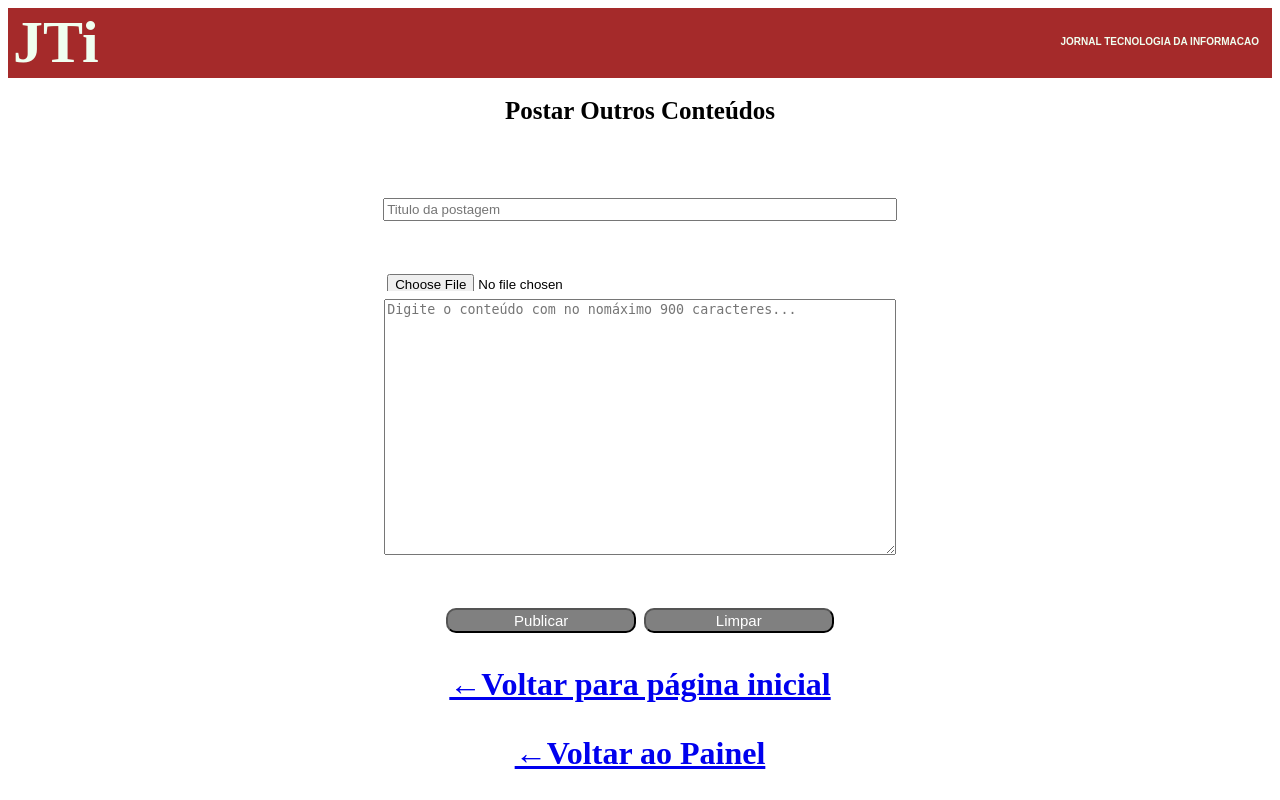
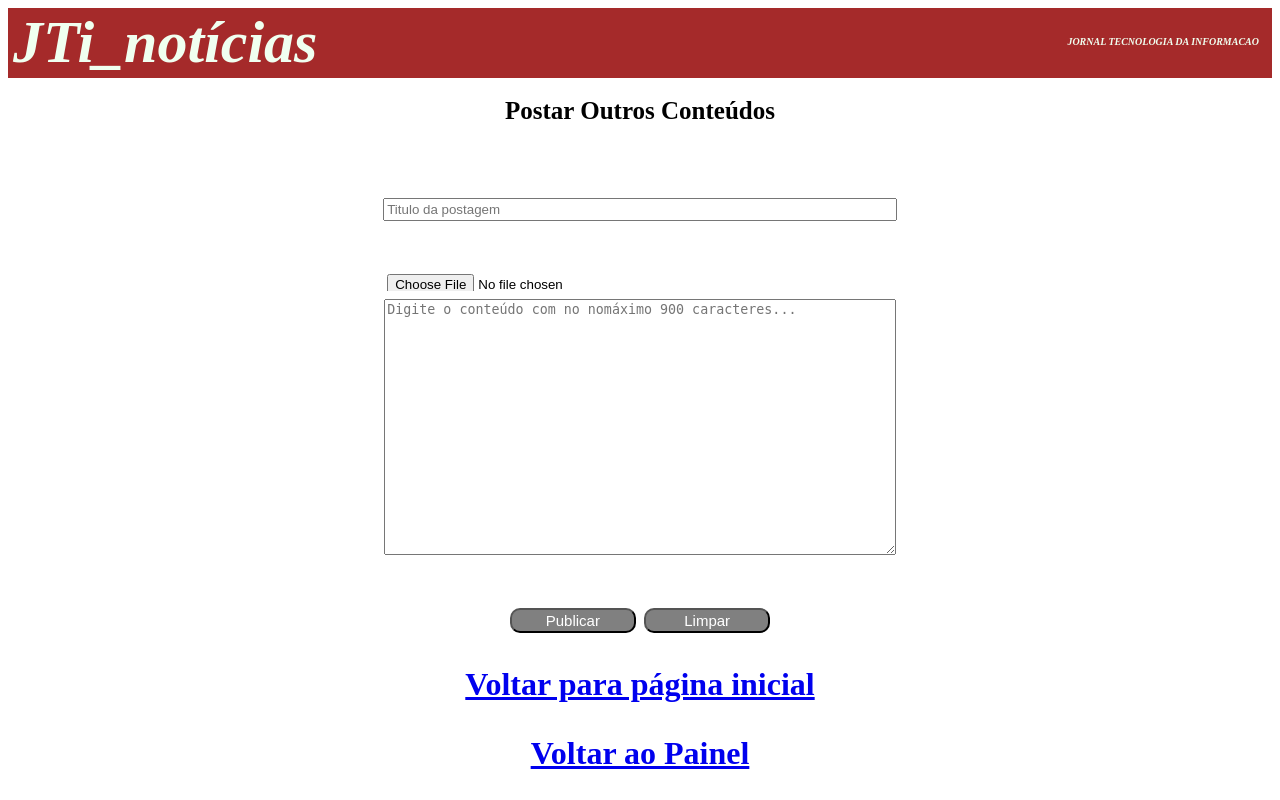
Before and after one commit to Robertobarross/Jornal_TI, a PHP site: page /Form_postar_II.php in a window 1280 px wide. Run offline with PHP 8.4, Linux system fonts and the light colour scheme.

Commit message:
Ajustes finais

```diff
--- a/Form_postar_II.php
+++ b/Form_postar_II.php
@@ -11,13 +11,13 @@
 <div id="Topo"><!-- Inicio da div top -->
 
          <!-- Titulo da aplicação -->
-         <h1 class="Titulo_1">JTi<a class="Subtitulo">JORNAL TECNOLOGIA DA INFORMACAO</a></h1>
+         <h1 class="Titulo_1">JTi_notícias<a class="Subtitulo">JORNAL TECNOLOGIA DA INFORMACAO</a></h1>
 
          <!-- Configuração com CSS do Topo, Titulo e Subtitulo -->
          <style type="text/css">
          #Topo{width: 100%; height: 70px; background-color: brown; margin: 5px,5px; }
-         .Titulo_1{font-size: 60px; font-family: broadway; margin: 5px; margin-top: 3px; color: honeydew;}
-         .Subtitulo{font-size: 10px; font-family: Arial; float: right; margin: 8px; margin-top: 28px;}
+         .Titulo_1{font-size: 60px; font-family: broadway; font-style:italic; margin: 5px; margin-top: 3px; color: honeydew;}
+         .Subtitulo{font-size: 10px; font-family: broadway; float: right; margin: 8px; margin-top: 28px;}
          </style>
 
 </div><!-- Fim da div topo -->
@@ -37,6 +37,9 @@
         <p><input type="submit" value="Publicar" class="bt_cad">
         <input type="reset" value="Limpar" class="bt_cad">
 
+        <p><a href="index.php" class="link">Voltar para página inicial</a></p>
+        <a href="Menu.php" class="link">Voltar ao Painel</a>
+
         </form>
 
         <!-- Formato com css -->
@@ -44,13 +47,10 @@
         .titulo{font-size: 25px; font-family: broadway; padding: 2px;}
         .camp_cad{width: 40%; margin: 2px; height: 15px; padding: 2px;}
         .conteudo{width: 40%; margin: 2px; height: 250px; padding: 2px;}
-        .bt_cad{width:15%; padding: 2px; font-size: 15px; font-family: Arial; color: white; background-color: gray; border-radius: 10px; }
+        .bt_cad{width:10%; padding: 2px; font-size: 15px; font-family: Arial; color: white; background-color: gray; border-radius: 10px; }
         .bt_cad:hover{background-color: brown;}
-        .Link{width: 40%; font-size: 15px; font-family: Arial; color:blue;}
+        .Link{width: 20%; font-size: 15px; font-family: Arial; color:blue;}
         </style>
-
-		<p><a href="index.php" class="link">&larr;Voltar para página inicial</a></p>
-        <a href="Menu.php" class="link">&larr;Voltar ao Painel</a>
 
 </div>
 
```
